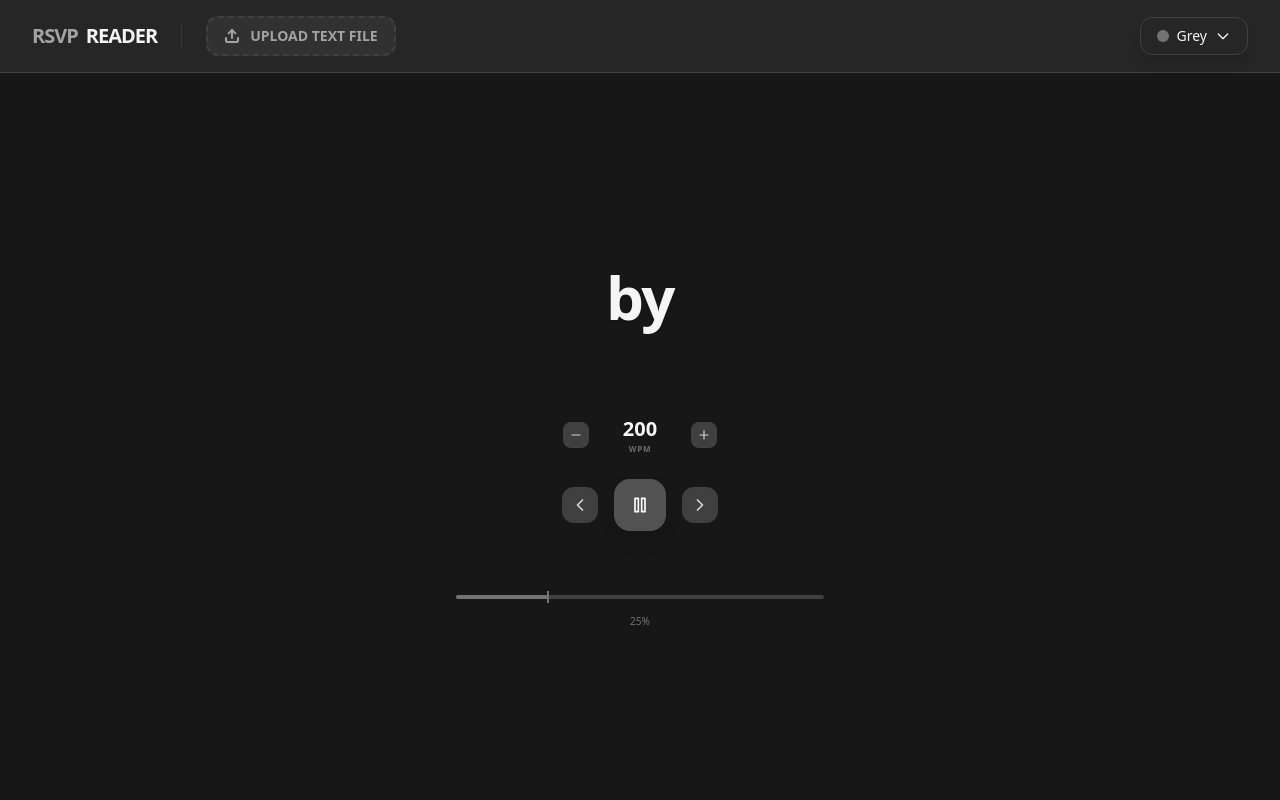
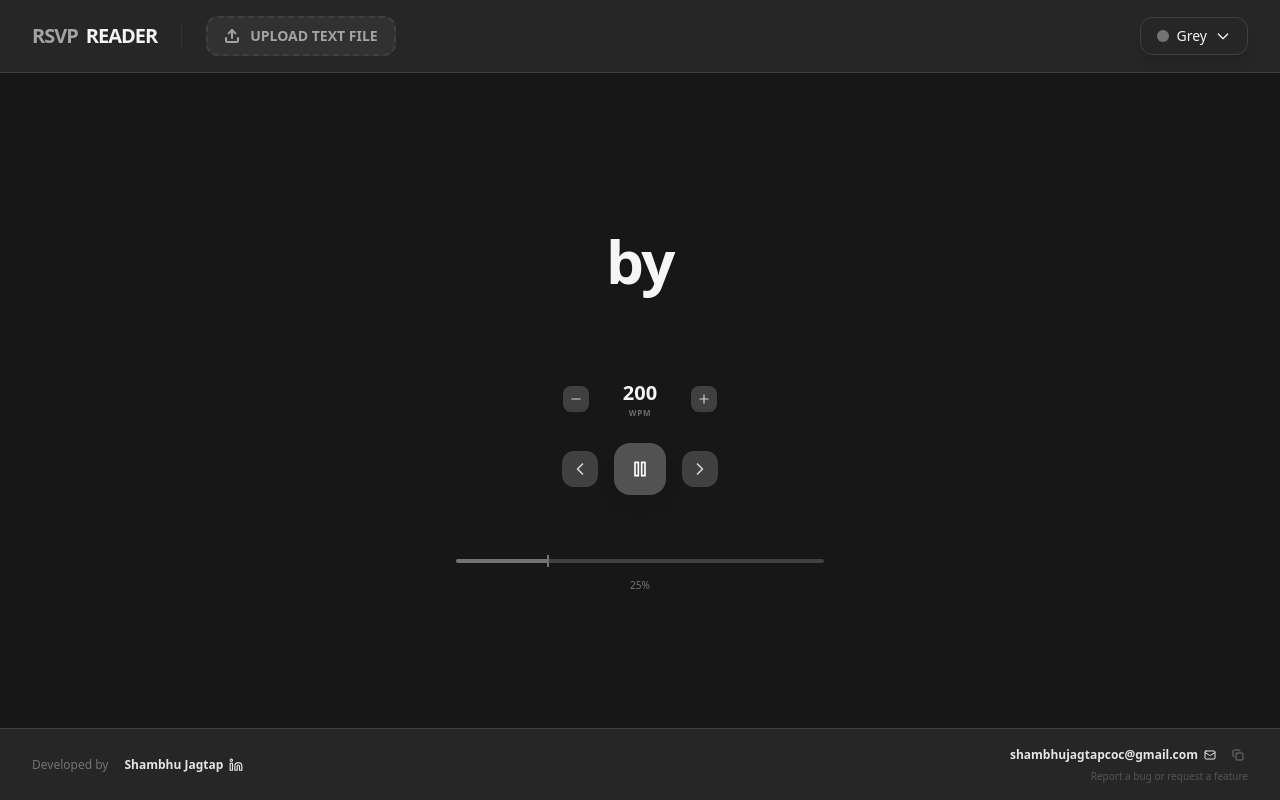
Before and after one commit to shambhuj12/rsvp, a React (Vite) app: page / in a window 1280 px wide. Built offline with nearby package versions, Linux system fonts and the light colour scheme.

Commit message:
Added footer with information about me

```diff
--- a/src/App.jsx
+++ b/src/App.jsx
@@ -4,6 +4,7 @@ import FileUpload from './components/FileUpload';
 import WordDisplay from './components/WordDisplay';
 import Controls from './components/Controls';
 import ProgressBar from './components/ProgressBar';
+import Footer from './components/Footer';
 
 // Styling defined at one place (the Theme System)
 // and applied "inline" through the application.
@@ -334,6 +335,9 @@ export default function App() {
                     />
                 </div>
             </main>
+
+            {/* Footer - Bottom */}
+            <Footer currentTheme={currentTheme} />
         </div>
     );
 }
--- /dev/null
+++ b/src/components/Footer.jsx
@@ -0,0 +1,69 @@
+import React, { useState } from 'react';
+import { Linkedin, Mail, Copy, Check } from 'lucide-react';
+
+const Footer = ({ currentTheme }) => {
+    const [copied, setCopied] = useState(false);
+    const email = "shambhujagtapcoc@gmail.com";
+
+    const copyToClipboard = (e) => {
+        e.preventDefault();
+        e.stopPropagation();
+        navigator.clipboard.writeText(email);
+        setCopied(true);
+        setTimeout(() => setCopied(false), 2000);
+    };
+
+    return (
+        <footer className={`w-full py-4 px-8 border-t ${currentTheme.border} ${currentTheme.card} transition-all duration-300`}>
+            <div className="max-w-7xl mx-auto flex flex-col md:flex-row items-center justify-between gap-4">
+                {/* Contact Section */}
+                <div className="flex items-center gap-4">
+                    <span className={`text-xs font-medium ${currentTheme.textMuted}`}>Developed by</span>
+                    <a
+                        href="https://www.linkedin.com/in/shambhu-jagtap/"
+                        target="_blank"
+                        rel="noopener noreferrer"
+                        className={`group flex items-center gap-1.5 text-xs font-semibold ${currentTheme.textSecondary} ${currentTheme.accentHover} transition-colors`}
+                    >
+                        Shambhu Jagtap
+                        <Linkedin className="w-3.5 h-3.5" />
+                    </a>
+                </div>
+
+                {/* Feedback Section */}
+                <div className="flex flex-col items-end gap-1">
+                    <div className="flex items-center gap-3">
+                        <a
+                            href={`mailto:${email}?subject=RSVP Reader - Feedback/Bug`}
+                            className={`flex items-center gap-1.5 text-xs font-semibold ${currentTheme.textSecondary} ${currentTheme.accentHover} transition-colors group`}
+                        >
+                            {email}
+                            <Mail className="w-3 h-3" />
+                        </a>
+                        <button
+                            onClick={copyToClipboard}
+                            className={`p-1 rounded-md hover:bg-white/5 transition-colors relative group`}
+                            title="Copy email"
+                        >
+                            {copied ? (
+                                <Check className="w-3 h-3 text-emerald-500" />
+                            ) : (
+                                <Copy className={`w-3 h-3 ${currentTheme.textMuted} group-hover:text-white transition-colors`} />
+                            )}
+                            {copied && (
+                                <span className="absolute -top-8 left-1/2 -translate-x-1/2 px-2 py-1 bg-emerald-500 text-[10px] text-white rounded shadow-lg animate-bounce">
+                                    Copied!
+                                </span>
+                            )}
+                        </button>
+                    </div>
+                    <div className={`text-[10px] ${currentTheme.textMuted} opacity-60`}>
+                        Report a bug or request a feature
+                    </div>
+                </div>
+            </div>
+        </footer>
+    );
+};
+
+export default Footer;
```
